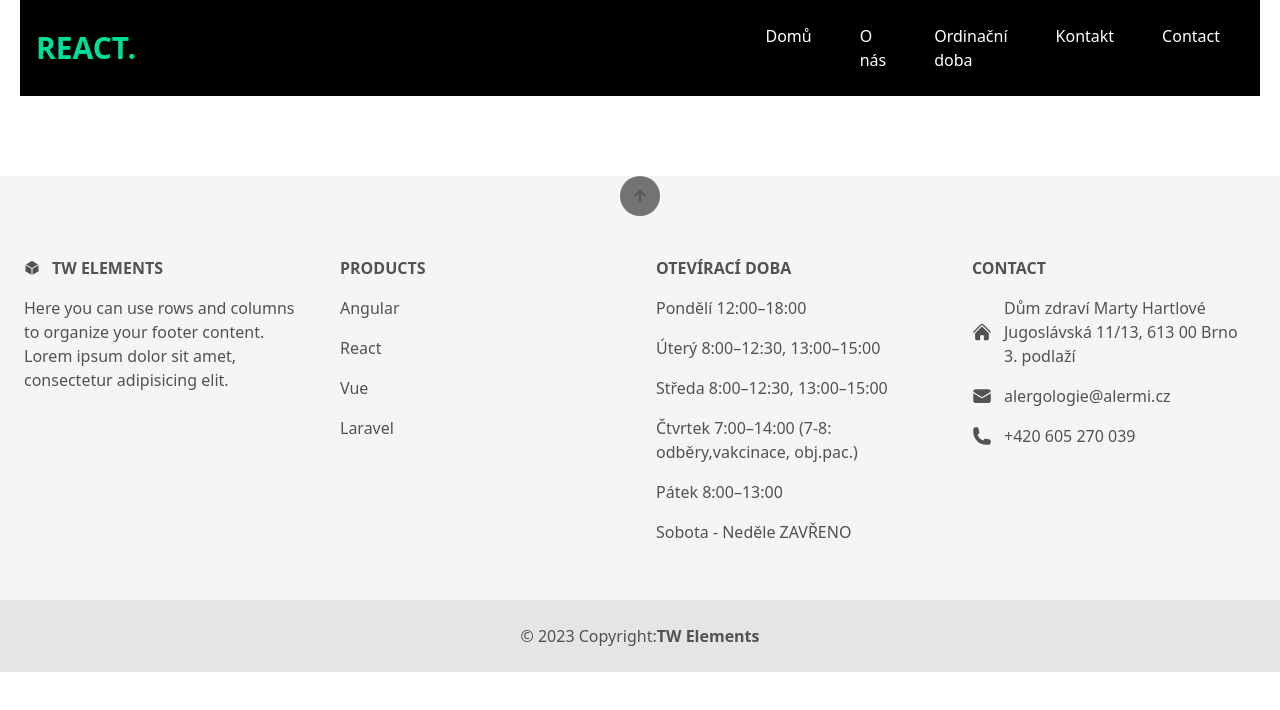
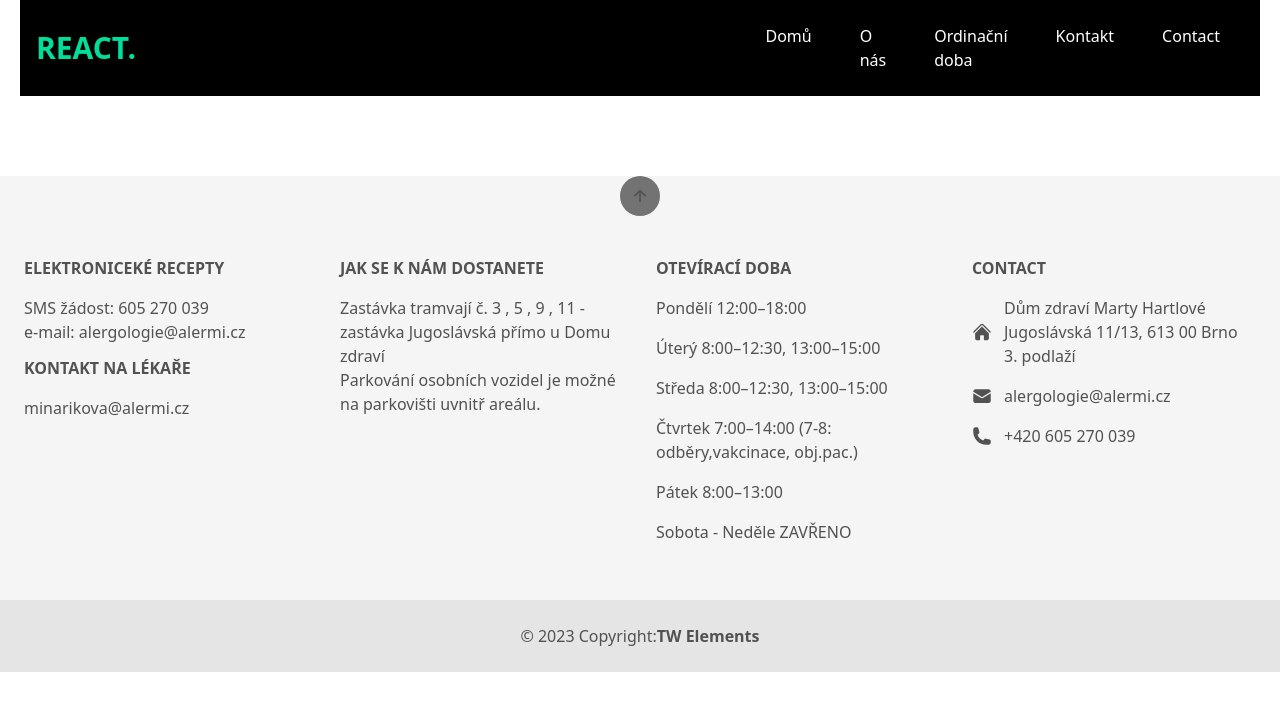
Before and after one commit to Vincasmen/alermi, a React (Create React App) app: page / in a window 1280 px wide. Shown: the top 710 px of the page. Built offline with nearby package versions, Linux system fonts and the light colour scheme.

Commit message:
Deleted icons and added some info

```diff
--- a/src/components/Footer.js
+++ b/src/components/Footer.js
@@ -14,37 +14,27 @@ export default function App() {
           {/* <!-- TW Elements section --> */}
           <div className="">
             <h6 className="mb-4 flex items-center justify-center font-semibold uppercase md:justify-start">
-              <svg
-                xmlns="http://www.w3.org/2000/svg"
-                viewBox="0 0 24 24"
-                fill="currentColor"
-                className="mr-3 h-4 w-4"
-              >
-                <path d="M12.378 1.602a.75.75 0 00-.756 0L3 6.632l9 5.25 9-5.25-8.622-5.03zM21.75 7.93l-9 5.25v9l8.628-5.032a.75.75 0 00.372-.648V7.93zM11.25 22.18v-9l-9-5.25v8.57a.75.75 0 00.372.648l8.628 5.033z" />
-              </svg>
-              TW Elements
+              Elektroniceké recepty
             </h6>
-            <p>
-              Here you can use rows and columns to organize your footer content.
-              Lorem ipsum dolor sit amet, consectetur adipisicing elit.
-            </p>
+            <p>SMS žádost: 605 270 039</p>
+            <p>e-mail: alergologie@alermi.cz</p>
+            <h6 className="mb-4 pt-3 flex items-center justify-center font-semibold uppercase md:justify-start">
+              Kontakt na lékaře
+            </h6>
+            <p>minarikova@alermi.cz</p>
           </div>
           {/* <!-- Products section --> */}
           <div className="">
             <h6 className="mb-4 flex justify-center font-semibold uppercase md:justify-start">
-              Products
+              Jak se k nám dostanete
             </h6>
             <p className="mb-4">
-              <a className="text-neutral-600 dark:text-neutral-200">Angular</a>
-            </p>
-            <p className="mb-4">
-              <a className="text-neutral-600 dark:text-neutral-200">React</a>
-            </p>
-            <p className="mb-4">
-              <a className="text-neutral-600 dark:text-neutral-200">Vue</a>
-            </p>
-            <p>
-              <a className="text-neutral-600 dark:text-neutral-200">Laravel</a>
+              <a className="text-neutral-600 dark:text-neutral-200">
+                Zastávka tramvají č. 3 , 5 , 9 , 11 - zastávka Jugoslávská přímo
+                u Domu zdraví
+                <br />
+                Parkování osobních vozidel je možné na parkovišti uvnitř areálu.
+              </a>
             </p>
           </div>
           {/* <!-- Useful links section --> */}
--- a/src/pages/Home.js
+++ b/src/pages/Home.js
@@ -1,6 +1,5 @@
 import React from "react";
 import { Outlet } from "react-router-dom";
-
 import Navbar from "../components/Navbar";
 import Footer from "../components/Footer";
 
```
